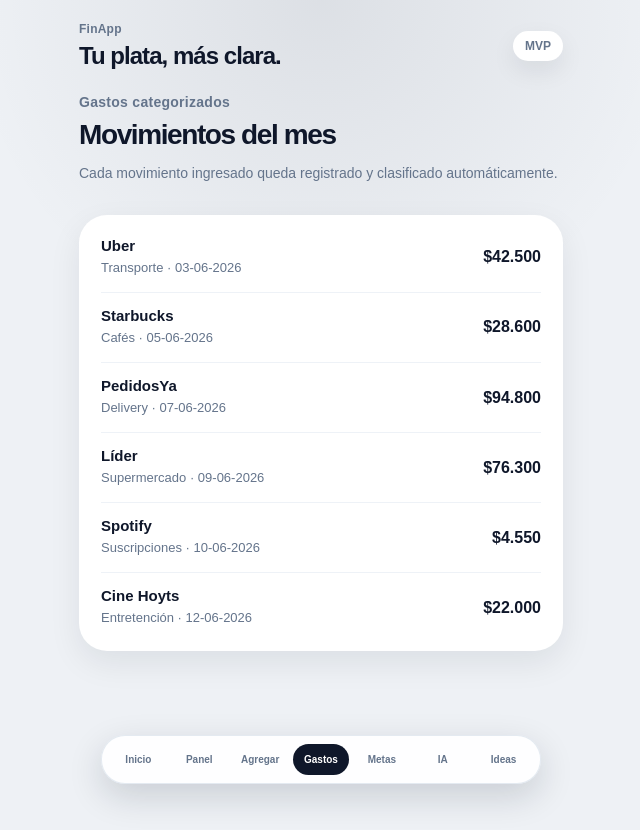
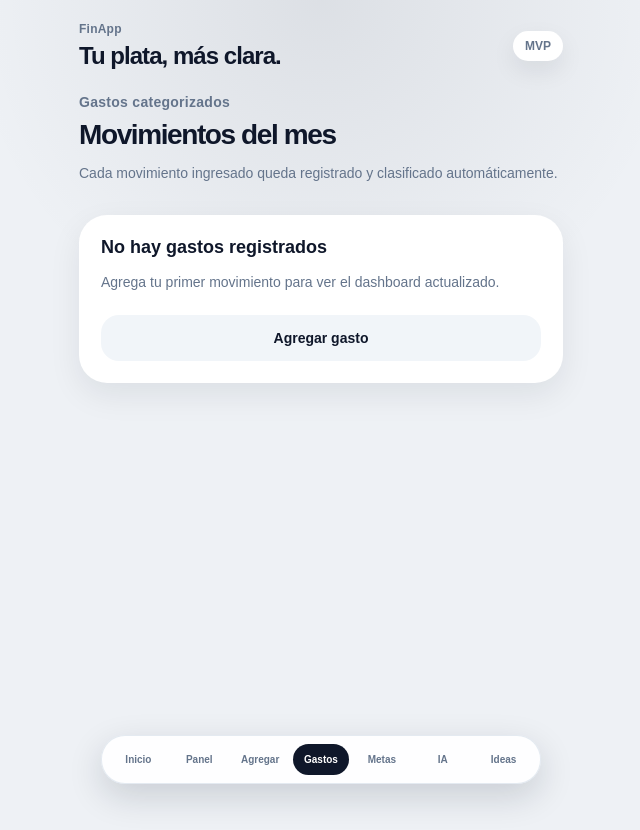
Before and after one commit to cristbaltisne/finapp-mvp, a Next.js app: page / in a window 1280 px wide. Both pictures are taken after a click on the button "Gastos". Shown: the whole page, without its empty margins (319-959 px from the left). Built offline with nearby package versions, Linux system fonts and the light colour scheme.

Commit message:
Update page.jsx

```diff
--- a/app/page.jsx
+++ b/app/page.jsx
@@ -2,14 +2,7 @@
 
 import { useMemo, useState } from "react";
 
-const initialExpenses = [
-  { id: 1, name: "Uber", category: "Transporte", amount: 42500, date: "2026-06-03" },
-  { id: 2, name: "Starbucks", category: "Cafés", amount: 28600, date: "2026-06-05" },
-  { id: 3, name: "PedidosYa", category: "Delivery", amount: 94800, date: "2026-06-07" },
-  { id: 4, name: "Líder", category: "Supermercado", amount: 76300, date: "2026-06-09" },
-  { id: 5, name: "Spotify", category: "Suscripciones", amount: 4550, date: "2026-06-10" },
-  { id: 6, name: "Cine Hoyts", category: "Entretención", amount: 22000, date: "2026-06-12" },
-];
+const initialExpenses = [];
 
 const initialGoals = [
   {
@@ -36,7 +29,7 @@
   {
     id: 101,
     title: "Crear fondo de emergencia",
-    description: "Construir un colchón financiero para imprevistos sin usar deuda.",
+    description: "Construir un colchón financiero para cubrir imprevistos sin usar deuda.",
     target: 900000,
     current: 250000,
     monthlySuggestion: 85000,
@@ -72,8 +65,10 @@
 
 function formatDate(date) {
   if (!date) return "Sin fecha";
+
   const parts = date.split("-");
   if (parts.length !== 3) return date;
+
   return `${parts[2]}-${parts[1]}-${parts[0]}`;
 }
 
@@ -173,18 +168,24 @@
       .map(([category, amount]) => ({
         category,
         amount,
-        percentage: totalExpenses > 0 ? Math.round((amount / totalExpenses) * 100) : 0,
+        percentage:
+          totalExpenses > 0 ? Math.round((amount / totalExpenses) * 100) : 0,
       }))
       .sort((a, b) => b.amount - a.amount);
   }, [expenses, totalExpenses]);
 
   const activeGoal = goals.find((goal) => goal.id === activeGoalId) || goals[0];
-  const topCategory = categories[0] || { category: "Sin datos", amount: 0 };
+
+  const topCategory = categories[0] || {
+    category: "Sin gastos registrados",
+    amount: 0,
+  };
+
   const deliveryCategory = categories.find((item) => item.category === "Delivery");
 
   const suggestedSaving = deliveryCategory
     ? Math.round(deliveryCategory.amount * 0.3)
-    : 45000;
+    : 0;
 
   const predictedCategory = newDescription
     ? categorizeExpense(newDescription)
@@ -221,6 +222,10 @@
     setNewAmount("");
     setNewDescription("");
     setTab("dashboard");
+  }
+
+  function deleteExpense(expenseId) {
+    setExpenses(expenses.filter((expense) => expense.id !== expenseId));
   }
 
   function addGoal(goal) {
@@ -261,8 +266,8 @@
                 <p className="eyebrow light">Inicio</p>
                 <h2>Ordena tus gastos y avanza hacia tus metas.</h2>
                 <p>
-                  Ingresa movimientos manualmente, FinApp los categoriza y actualiza
-                  tu dashboard en tiempo real.
+                  Ingresa movimientos manualmente, FinApp los categoriza y
+                  actualiza tu dashboard en tiempo real.
                 </p>
 
                 <button className="dark-button" onClick={() => setTab("add")}>
@@ -299,8 +304,9 @@
                 </div>
 
                 <p>
-                  Recomendación: ahorra {formatCLP(activeGoal.monthlySuggestion)} al mes
-                  para acercarte a tu objetivo.
+                  Recomendación: ahorra{" "}
+                  {formatCLP(activeGoal.monthlySuggestion)} al mes para acercarte
+                  a tu objetivo.
                 </p>
               </div>
 
@@ -319,8 +325,11 @@
                 <p>Dashboard de gastos</p>
                 <h2>{formatCLP(totalExpenses)}</h2>
                 <span>
-                  Tu mayor categoría de gasto es {topCategory.category}, con{" "}
-                  {formatCLP(topCategory.amount)} este mes.
+                  {expenses.length === 0
+                    ? "Aún no hay gastos registrados. Agrega un movimiento para ver el análisis."
+                    : `Tu mayor categoría de gasto es ${topCategory.category}, con ${formatCLP(
+                        topCategory.amount
+                      )} este mes.`}
                 </span>
               </div>
 
@@ -343,6 +352,19 @@
                 </div>
 
                 <div className="list">
+                  {categories.length === 0 && (
+                    <div className="empty-state">
+                      <h3>No hay categorías todavía</h3>
+                      <p>
+                        Agrega un gasto para que FinApp lo clasifique
+                        automáticamente.
+                      </p>
+                      <button className="soft-button" onClick={() => setTab("add")}>
+                        Agregar gasto
+                      </button>
+                    </div>
+                  )}
+
                   {categories.map((item) => (
                     <div key={item.category} className="category">
                       <div className="category-row">
@@ -373,7 +395,8 @@
                 <p className="eyebrow">Agregar gasto</p>
                 <h2>Ingresa un movimiento</h2>
                 <p>
-                  La app clasifica automáticamente el gasto según la descripción ingresada.
+                  La app clasifica automáticamente el gasto según la descripción
+                  ingresada.
                 </p>
               </div>
 
@@ -420,8 +443,8 @@
               <div className="card">
                 <p className="eyebrow">Ejemplos para probar</p>
                 <p>
-                  Escribe “Uber” para Transporte, “Rappi” para Delivery, “Spotify” para
-                  Suscripciones o “Líder” para Supermercado.
+                  Escribe “Uber” para Transporte, “Rappi” para Delivery,
+                  “Spotify” para Suscripciones o “Líder” para Supermercado.
                 </p>
               </div>
             </div>
@@ -433,12 +456,26 @@
                 <p className="eyebrow">Gastos categorizados</p>
                 <h2>Movimientos del mes</h2>
                 <p>
-                  Cada movimiento ingresado queda registrado y clasificado automáticamente.
+                  Cada movimiento ingresado queda registrado y clasificado
+                  automáticamente.
                 </p>
               </div>
 
               <div className="card">
                 <div className="list">
+                  {expenses.length === 0 && (
+                    <div className="empty-state">
+                      <h3>No hay gastos registrados</h3>
+                      <p>
+                        Agrega tu primer movimiento para ver el dashboard
+                        actualizado.
+                      </p>
+                      <button className="soft-button" onClick={() => setTab("add")}>
+                        Agregar gasto
+                      </button>
+                    </div>
+                  )}
+
                   {expenses.map((expense) => (
                     <div key={expense.id} className="expense-row">
                       <div>
@@ -447,7 +484,16 @@
                           {expense.category} · {formatDate(expense.date)}
                         </p>
                       </div>
+
+                      <div className="expense-actions">
                         <strong>{formatCLP(expense.amount)}</strong>
+                        <button
+                          className="delete-button"
+                          onClick={() => deleteExpense(expense.id)}
+                        >
+                          Eliminar
+                        </button>
+                      </div>
                     </div>
                   ))}
                 </div>
@@ -461,7 +507,8 @@
                 <p className="eyebrow">Seguimiento de metas</p>
                 <h2>Tus objetivos financieros</h2>
                 <p>
-                  Las metas convierten el control financiero en un hábito concreto y medible.
+                  Las metas convierten el control financiero en un hábito
+                  concreto y medible.
                 </p>
               </div>
 
@@ -470,7 +517,9 @@
                   <button
                     key={goal.id}
                     className={
-                      goal.id === activeGoalId ? "goal-card selected" : "goal-card"
+                      goal.id === activeGoalId
+                        ? "goal-card selected"
+                        : "goal-card"
                     }
                     onClick={() => setActiveGoalId(goal.id)}
                   >
@@ -511,17 +560,22 @@
                 <p className="eyebrow">Metas sugeridas por IA</p>
                 <h2>Elige una recomendación</h2>
                 <p>
-                  Estas metas están simuladas para el MVP, pero muestran cómo la app traduciría
-                  los gastos en objetivos financieros.
+                  Estas metas están simuladas para el MVP, pero muestran cómo la
+                  app traduciría los gastos en objetivos financieros.
                 </p>
               </div>
 
               <div className="ai-card">
                 <p className="eyebrow light">Perfil detectado</p>
-                <h3>Usuario con gasto variable relevante</h3>
+                <h3>
+                  {expenses.length === 0
+                    ? "Aún no hay suficientes datos"
+                    : "Usuario con gasto variable relevante"}
+                </h3>
                 <p>
-                  Según tus movimientos, FinApp detecta oportunidades de ahorro en{" "}
-                  {topCategory.category}, gastos recurrentes y consumo impulsivo.
+                  {expenses.length === 0
+                    ? "Agrega algunos movimientos para que FinApp pueda detectar oportunidades de ahorro."
+                    : `Según tus movimientos, FinApp detecta oportunidades de ahorro en ${topCategory.category}, gastos recurrentes y consumo impulsivo.`}
                 </p>
               </div>
 
@@ -553,16 +607,33 @@
                 <p className="eyebrow">Insights personalizados</p>
                 <h2>Acciones concretas para ahorrar</h2>
                 <p>
-                  El objetivo no es mostrar más datos, sino traducirlos en decisiones simples.
+                  El objetivo no es mostrar más datos, sino traducirlos en
+                  decisiones simples.
                 </p>
               </div>
 
+              {expenses.length === 0 && (
+                <div className="empty-state">
+                  <h3>Aún no hay insights</h3>
+                  <p>
+                    Agrega gastos para que FinApp genere recomendaciones
+                    personalizadas.
+                  </p>
+                  <button className="soft-button" onClick={() => setTab("add")}>
+                    Agregar gasto
+                  </button>
+                </div>
+              )}
+
+              {expenses.length > 0 && (
+                <>
                   <div className="insight-card">
                     <span>01</span>
                     <h3>Reduce tu mayor categoría</h3>
                     <p>
-                  Tu mayor gasto es {topCategory.category}. Si reduces esa categoría en 15%,
-                  podrías ahorrar cerca de {formatCLP(Math.round(topCategory.amount * 0.15))}.
+                      Tu mayor gasto es {topCategory.category}. Si reduces esa
+                      categoría en 15%, podrías ahorrar cerca de{" "}
+                      {formatCLP(Math.round(topCategory.amount * 0.15))}.
                     </p>
                   </div>
 
@@ -570,8 +641,9 @@
                     <span>02</span>
                     <h3>Revisa gastos recurrentes</h3>
                     <p>
-                  Detectamos posibles suscripciones o cargos recurrentes. En la app final,
-                  FinApp alertaría estos cargos para decidir si mantenerlos o cancelarlos.
+                      Detectamos posibles suscripciones o cargos recurrentes. En
+                      la app final, FinApp alertaría estos cargos para decidir si
+                      mantenerlos o cancelarlos.
                     </p>
                   </div>
 
@@ -579,10 +651,13 @@
                     <span>03</span>
                     <h3>Conecta gasto con meta</h3>
                     <p>
-                  Si mantienes el ahorro sugerido de {formatCLP(activeGoal.monthlySuggestion)}{" "}
-                  al mes, avanzarás más rápido hacia “{activeGoal.title}”.
+                      Si mantienes el ahorro sugerido de{" "}
+                      {formatCLP(activeGoal.monthlySuggestion)} al mes, avanzarás
+                      más rápido hacia “{activeGoal.title}”.
                     </p>
                   </div>
+                </>
+              )}
             </div>
           )}
         </section>
```
Lines whose indentation alone changed are shown as unchanged.
